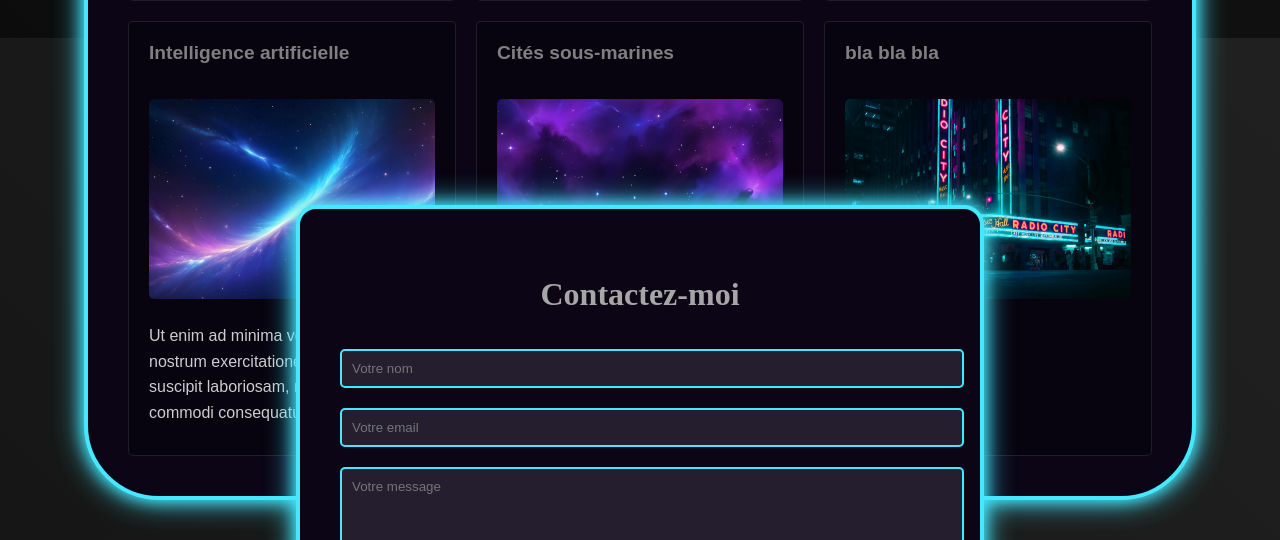
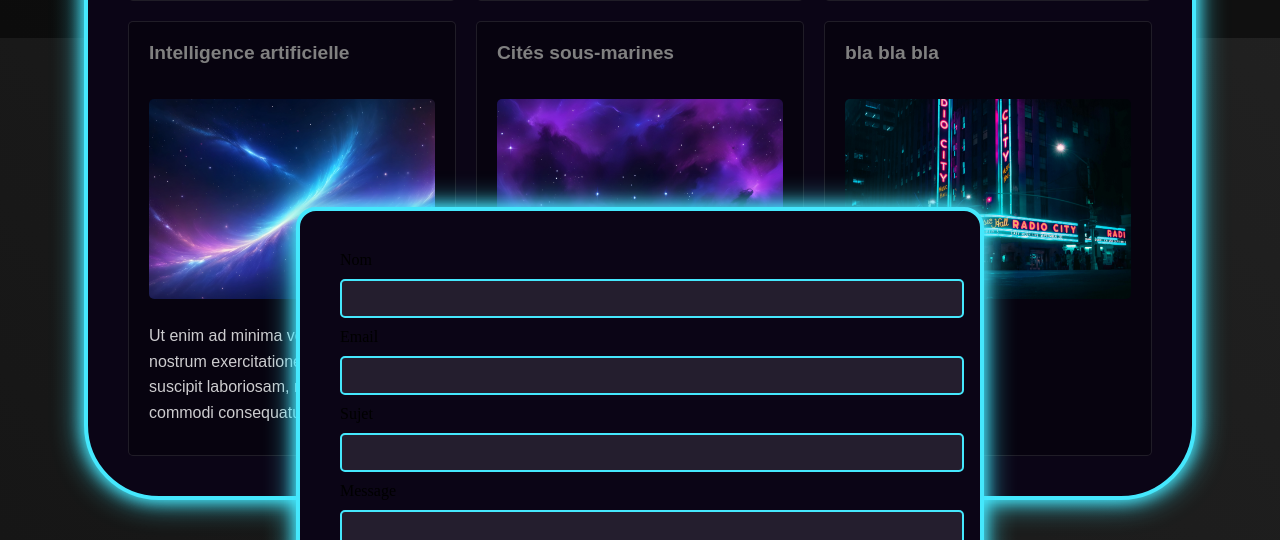
Before and after one commit to polororo/porto, a PHP site: page / in a window 1280 px wide. Shown: the part 762-1302 px from the top of the page. Run offline with PHP 8.4, Linux system fonts and the light colour scheme; data comes from the database, SQL or seed files in the repository.

Commit message:
Add files via upload

```diff
--- a/site/index.php
+++ b/site/index.php
@@ -487,7 +487,7 @@
 </head>
 <body>
     <?php
-    $conn = new PDO("mysql:host=localhost;dbname=cyberfolio;charset=utf8", "root", "root");
+    $conn = new PDO("mysql:host=localhost;dbname=dbd;charset=utf8", "root", "root");
     $im1 = $conn->prepare("SELECT * FROM baobab");
     $im1->execute();
     $results = $im1->fetchAll(PDO::FETCH_ASSOC);
@@ -526,12 +526,65 @@
         </div>
     </div>
 
+
     <div class="contact-form" id="contactForm">
-        <h2 style="color: #a6a6a6; text-align: center; font-size: 2em;">Contactez-moi</h2>
-        <input type="text" placeholder="Votre nom" required>
-        <input type="email" placeholder="Votre email" required>
-        <textarea rows="5" placeholder="Votre message" required></textarea>
-        <button type="submit">Envoyer</button>
+        <?php
+        if ($_SERVER["REQUEST_METHOD"] == "POST") {
+            try {
+                $conn = new PDO("mysql:host=localhost;dbname=dbd", "root", "root");
+                $conn->setAttribute(PDO::ATTR_ERRMODE, PDO::ERRMODE_EXCEPTION);
+
+                $stmt = $conn->prepare("INSERT INTO contact (nom, mail, sujet, msg) VALUES (:nom, :mail, :sujet, :msg)");
+
+                $stmt->execute([
+                    ':nom' => htmlspecialchars($_POST['nom']),
+                    ':mail' => htmlspecialchars($_POST['mail']),
+                    ':sujet' => htmlspecialchars($_POST['sujet']),
+                    ':msg' => htmlspecialchars($_POST['msg'])
+                ]);
+
+                $trans = array(
+                    'message' => $_POST['msg'],
+                    'email' => $_POST['mail'],
+                    'sujet' => $_POST['sujet']
+                );
+
+                file_put_contents("data.json", json_encode($trans));
+                $python_script = "python3 send_email.py";
+                exec($python_script);
+
+
+                echo "<p style='color: #45e8fd; text-align: center; margin-bottom: 20px;'>Message envoyé avec succès!</p>";
+            } catch(PDOException $e) {
+                echo "<p style='color: #ff04ff; text-align: center; margin-bottom: 20px;'>Erreur: " . $e->getMessage() . "</p>";
+            }
+        }
+        ?>
+        <form method="POST" action="">
+            <div class="form-group">
+                <label for="nom">Nom</label>
+                <input type="text" id="nom" name="nom" required>
+            </div>
+
+            <div class="form-group">
+                <label for="mail">Email</label>
+                <input type="email" id="mail" name="mail" required>
+            </div>
+
+            <div class="form-group">
+                <label for="sujet">Sujet</label>
+                <input type="text" id="sujet" name="sujet" required>
+            </div>
+
+            <div class="form-group">
+                <label for="msg">Message</label>
+                <textarea id="msg" name="msg" required></textarea>
+            </div>
+
+            <div style="text-align: center;">
+                <button type="submit" class="submit-btn">Envoyer</button>
+            </div>
+        </form>
     </div>
 
     <script>
```
